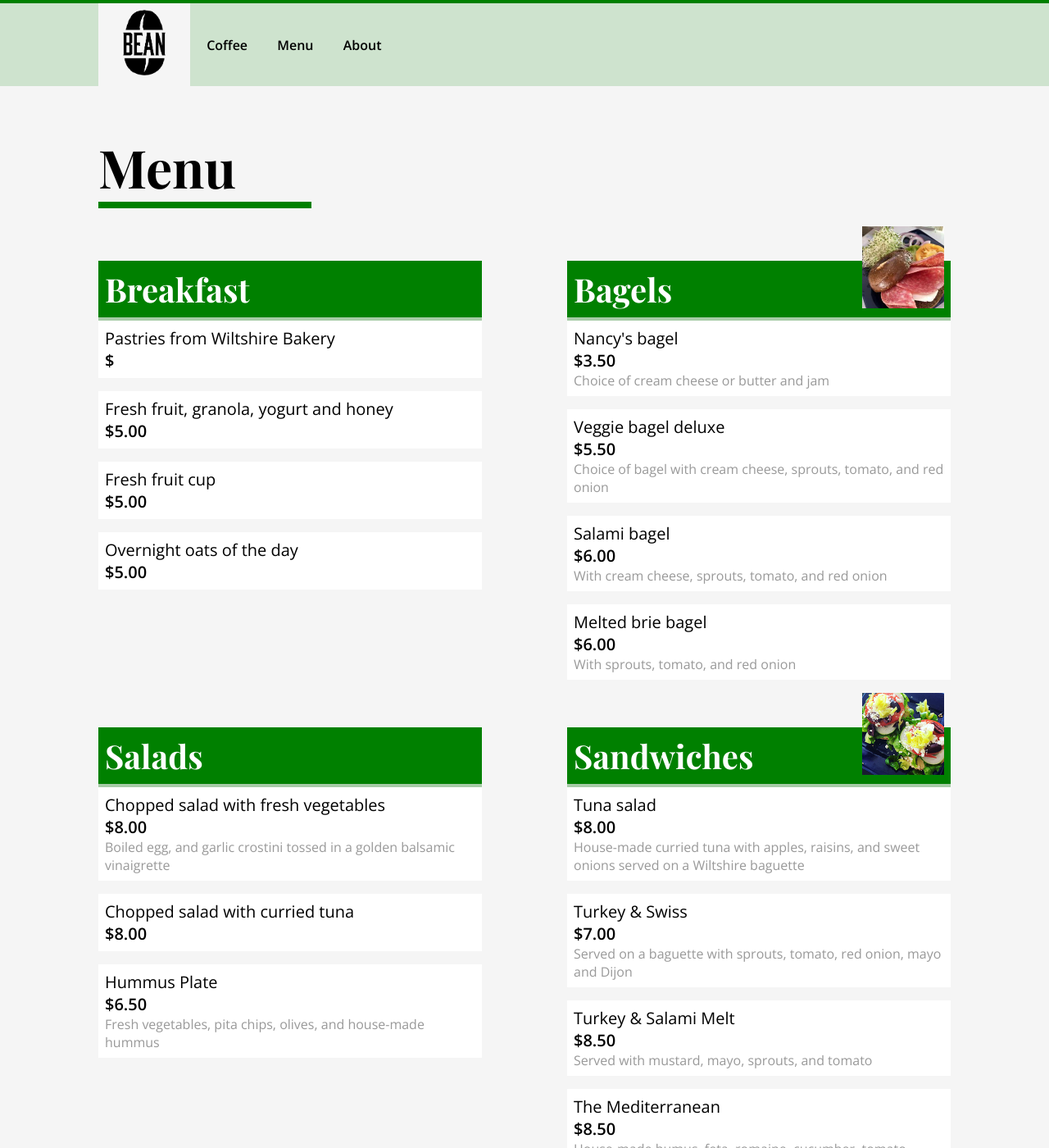
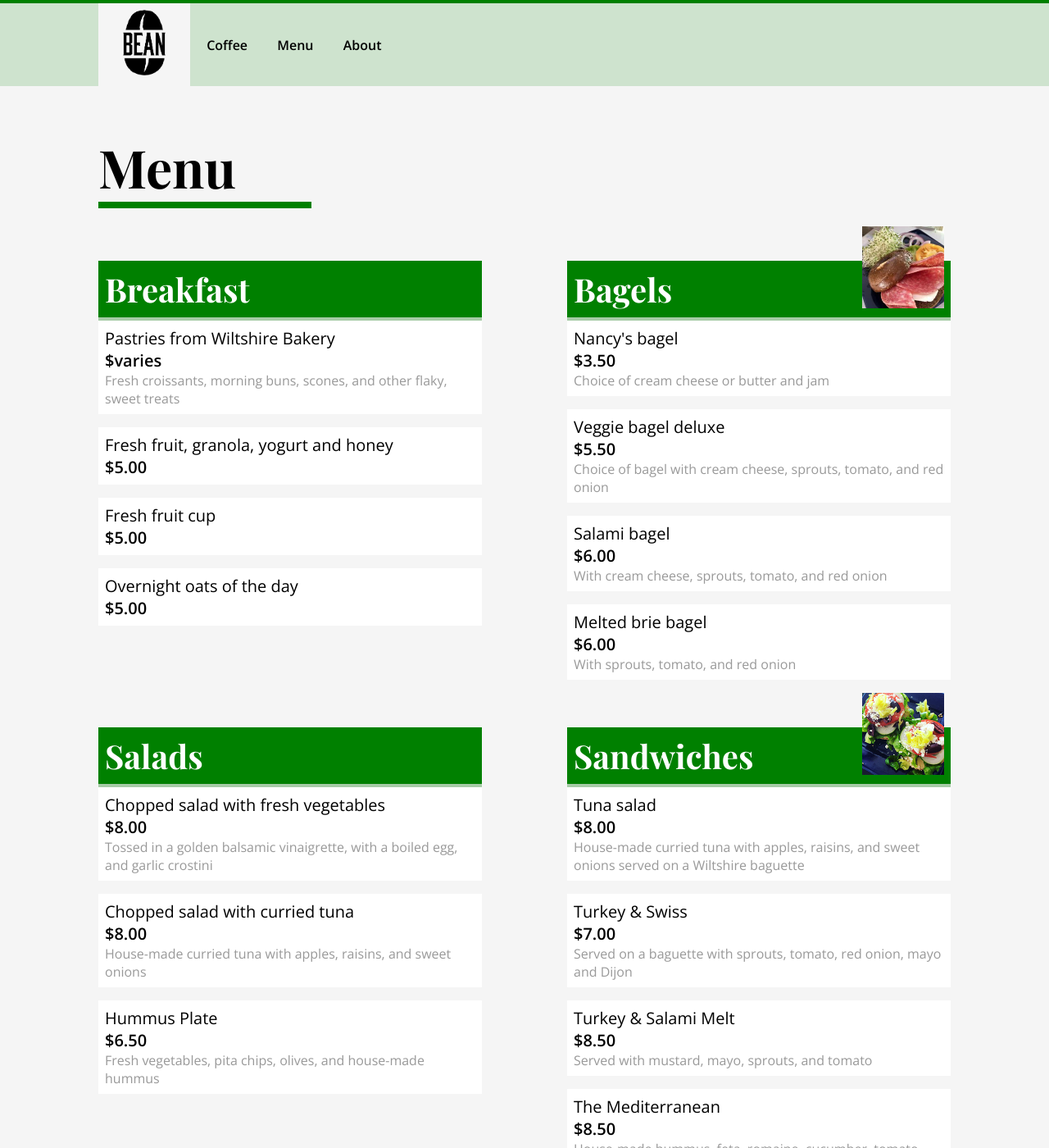
Before and after one commit to billypseck/beanwebsite.github.io, a Jekyll site: the page built from pages/menu.md, in a window 1280 px wide and 1400 px high. Shown: the whole window at 82% size. Built offline with Jekyll 4.4.1, drawn with Linux system fonts in a browser that asks for light colours; a script that is not in the unit is left out; some of the changed text lies outside the part shown.

Commit message:
Update menu.yml

```diff
--- a/_data/menu.yml
+++ b/_data/menu.yml
@@ -1,8 +1,8 @@
 - category: Breakfast
   items:
     - title: Pastries from Wiltshire Bakery
-      shortDescription:
-      price:
+      shortDescription: Fresh croissants, morning buns, scones, and other flaky, sweet treats
+      price: varies
     - title: Fresh fruit, granola, yogurt and honey
       shortDescription:
       price: "5.00"
@@ -32,10 +32,10 @@
 - category: Salads
   items:
     - title: Chopped salad with fresh vegetables
-      shortDescription: Boiled egg, and garlic crostini tossed in a golden balsamic vinaigrette
+      shortDescription: Tossed in a golden balsamic vinaigrette, with a boiled egg, and garlic crostini
       price: "8.00"
     - title: Chopped salad with curried tuna
-      shortDescription:
+      shortDescription: House-made curried tuna with apples, raisins, and sweet onions
       price: "8.00"
     - title: Hummus Plate
       shortDescription: Fresh vegetables, pita chips, olives, and house-made hummus
@@ -54,5 +54,5 @@
       shortDescription: Served with mustard, mayo, sprouts, and tomato
       price: "8.50"
     - title: The Mediterranean
-      shortDescription: House-made humus, feta, romaine, cucumber, tomato, Kalamata olives, and pepperoncini served on a bagel
+      shortDescription: House-made hummus, feta, romaine, cucumber, tomato, Kalamata olives, and pepperoncini served on a bagel
       price: "8.50"
```
